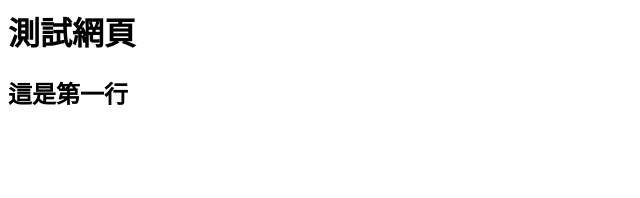
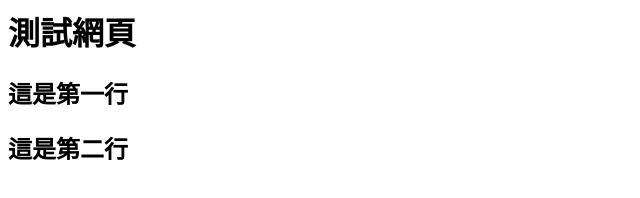
Before and after one commit to fayandjeanie/gitexample, a plain HTML site: page index.html in a window 1280 px wide. Shown: the whole page, without its empty margins (0-640 px from the left). Drawn offline with Linux system fonts and the light colour scheme.

Commit message:
add second line

```diff
--- a/index.html
+++ b/index.html
@@ -1,2 +1,3 @@
 <h1>測試網頁</h1>
 <h2>這是第一行</h2>
+<h2>這是第二行</h2>
```
